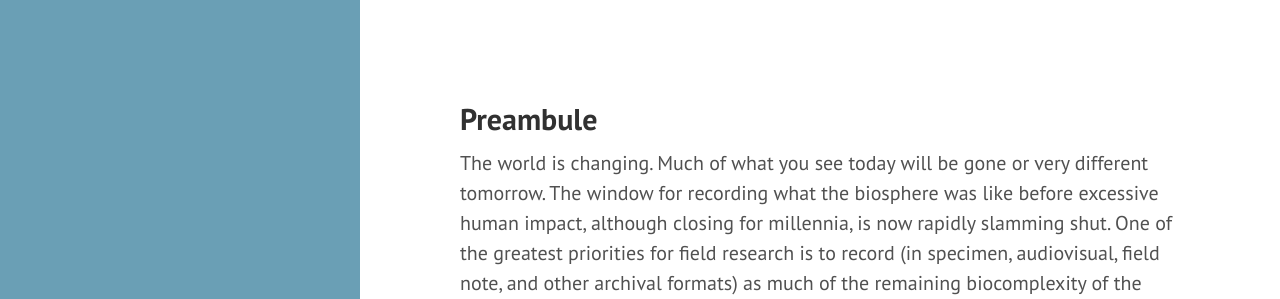
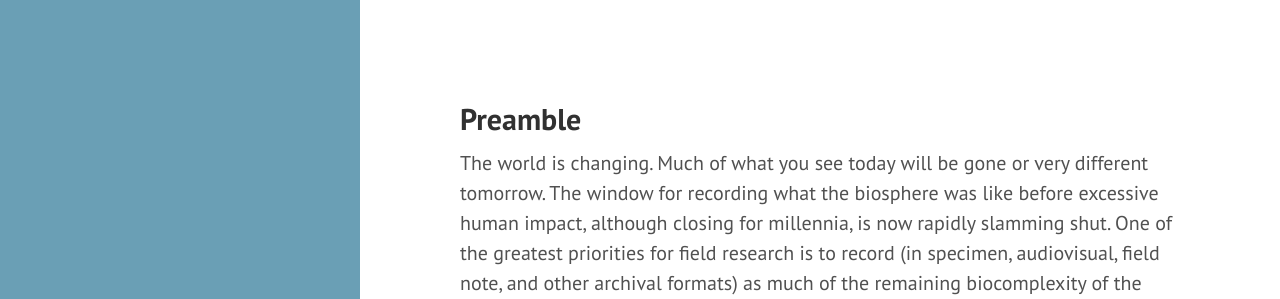
Before and after one commit to marine-diversity-workshops/marine-diversity-workshops.github.io, a Jekyll site: the page built from index.html, in a window 1280 px wide and 1107 px high. Shown: the top 299 px of the window. Built offline with Jekyll 4.4.1, drawn with Linux system fonts in a browser that asks for light colours; nearby versions of some CDN libraries; the list of posts is cut into pages by our own code.

Commit message:
fix typo

```diff
--- a/index.html
+++ b/index.html
@@ -3,7 +3,7 @@ layout: default
 title: Home
 ---
 
-<h2>Preambule</h2>
+<h2>Preamble</h2>
 
 <p>The world is changing.  Much of what you see today will be gone or very
 different tomorrow.  The window for recording what the biosphere was like before
```
